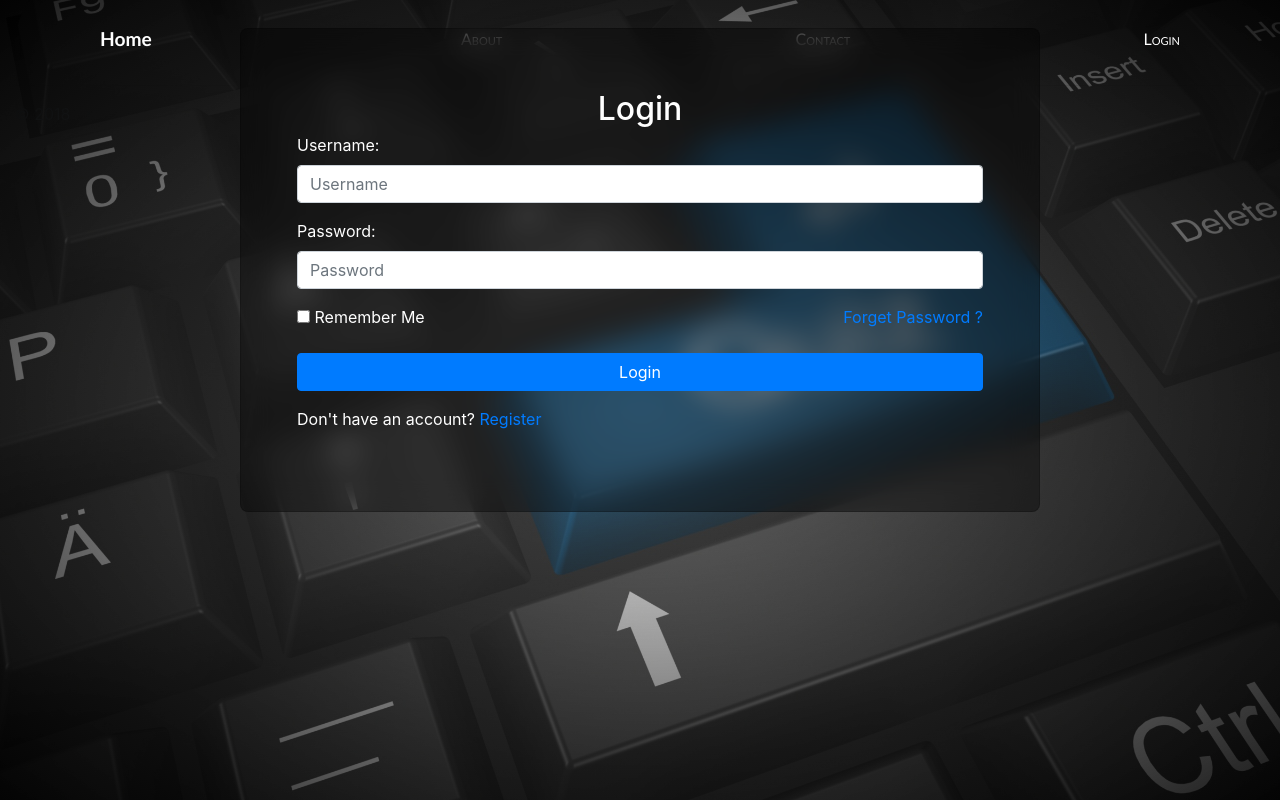
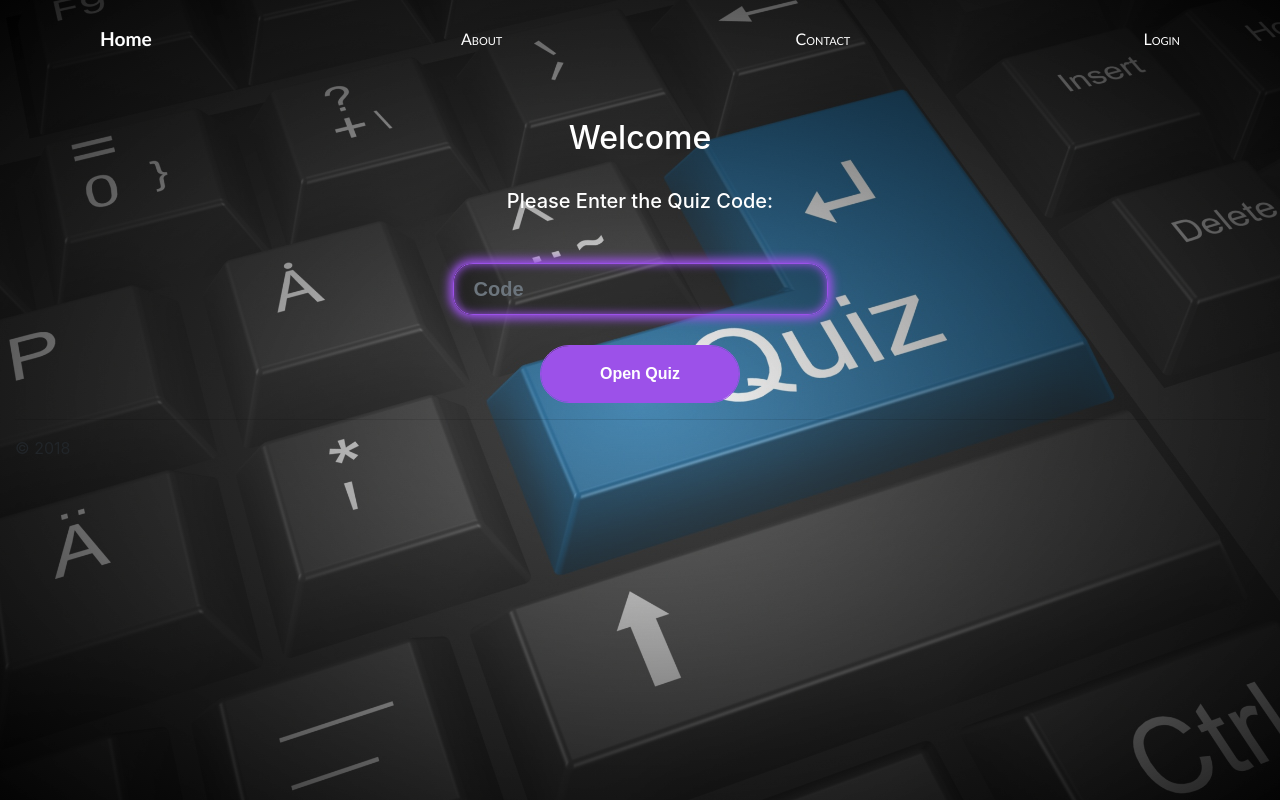
Before and after one commit to Nisheshg5/Quiz-WebApp-With-Flask-Python, a Flask app: page / in a window 1280 px wide. Run offline with Flask 2, Linux system fonts and the light colour scheme; some libraries are stand-ins or nearby versions.

Commit message:
Created home page

```diff
--- a/static/css/site.css
+++ b/static/css/site.css
@@ -8,13 +8,58 @@ body {
 
 body::before {
     content: "";
-    position: absolute;
+    position: fixed;
+    display: block;
+    z-index: -1;
+    top: 0;
     width: 100vw;
     height: 100vh;
     background: radial-gradient(rgba(255, 255, 255, 0.2), rgba(0, 0, 0, 0.9));
     /* background-image: linear-gradient(to right, rgba(0,0,0,0.5), rgba(255,255,255,0.2), rgba(0,0,0,0.5)); */
     background-size: cover;
     background-repeat: no-repeat;
+}
+
+.home_div {
+    margin: 0 auto;
+    width: 30%;
+    text-align: center;
+    color: white;
+    margin-top: 50px;
+}
+
+.quiz_form input[type='text'] {
+    margin-top: 50px;
+    margin-bottom: 30px;
+    padding: 10px 20px 10px 20px;
+    border-radius: 1em;
+    background-color: rgba(0, 0, 0, 0.2);
+    font-family: 'Montserrat', sans-serif;
+    font-weight: 700;
+    border-color: #9c51e9;
+    color: #fff;
+    box-shadow: 0 0 10px 0 #9c51e9 inset, 0 0 10px 4px #9c51e9;
+}
+
+.quiz_form input[type='submit'] {
+    text-align: center;
+    padding: 1em 3em;
+    border-radius: 2em;
+    min-width: 200px;
+    background-color: transparent;
+    font-family: 'Montserrat', sans-serif;
+    font-weight: 700;
+    border-color: #9c51e9;
+    color: #fff;
+    box-shadow: 0 0 40px 40px #9c51e9 inset, 0 0 0 0 #9c51e9;
+    -webkit-transition: all 150ms ease-in-out;
+    transition: all 150ms ease-in-out;
+}
+
+.quiz_form input[type='submit']:hover {
+    box-shadow: 0 0 10px 0 #9c51e9 inset, 0 0 10px 4px #9c51e9;
+    color: #fff;
+    outline: 0;
 }
 
 .message {
--- a/templates/home.html
+++ b/templates/home.html
@@ -3,7 +3,14 @@
 Home page
 {% endblock %}
 {% block content %}
-<div class=container-fluid>
+<div class="home_div">
+	<h2>Welcome</h2>
+	<br>
+	<h5>Please Enter the Quiz Code:</h5>
+	<form class="quiz_form" action="" method="post">
+		<input class="form-control form-control-lg" type="text" name="" id="" placeholder="Code">
+		<input class="btn third" type="submit" value="Open Quiz">
+	</form>
 
 </div>
 {% endblock %}
--- a/templates/layout.html
+++ b/templates/layout.html
@@ -5,6 +5,7 @@
     <meta charset="utf-8" />
     <title>{% block title %}{% endblock %}</title>
     <link rel="stylesheet" href="https://maxcdn.bootstrapcdn.com/bootstrap/4.0.0/css/bootstrap.min.css">
+    <link rel="stylesheet" href="https://cdnjs.cloudflare.com/ajax/libs/font-awesome/5.15.2/css/all.min.css">
     <link rel="stylesheet" type="text/css" href="{{ url_for('static', filename='css/site.css')}}" />
     <link rel="stylesheet" type="text/css" href="{{ url_for('static', filename='css/form.css')}}" />
 
@@ -18,7 +19,7 @@
         <a href="#loginModal" class="navbar-item" data-toggle="modal">Login</a>
     </div>
 
-    <div class="modal fade show" id="loginModal" style="display: block">
+    <div class="modal fade show" id="loginModal" style="display: none">
         <div class="modal-dialog modal-dialog-centere modal-lg">
             <div class="modal-content">
                 <!-- Modal body -->
@@ -31,7 +32,8 @@
                         </div>
                         <div class="form-group">
                             <label for="password" class="control-label">Password:</label>
-                        <input type="password" name="password" placeholder="Password" class="form-control" required="">
+                            <input type="password" name="password" placeholder="Password" class="form-control"
+                                required="">
                         </div>
                         <div class="form-group">
                             <div class="checkbox">
@@ -43,7 +45,8 @@
                             <input class="btn btn btn-primary btn-block" type="submit" value="Login">
                         </div>
                         <div class="form-group">
-                        <label class="control-label">Don't have an account? <a href="/register/">Register</a></label>
+                            <label class="control-label">Don't have an account? <a
+                                    href="/register/">Register</a></label>
                         </div>
                     </form>
                 </div>
@@ -64,6 +67,7 @@
     <script src="https://code.jquery.com/jquery-3.2.1.slim.min.js"></script>
     <script src="https://cdnjs.cloudflare.com/ajax/libs/popper.js/1.12.9/umd/popper.min.js"></script>
     <script src="https://maxcdn.bootstrapcdn.com/bootstrap/4.0.0/js/bootstrap.min.js"></script>
+    <script src="https://cdnjs.cloudflare.com/ajax/libs/font-awesome/5.15.2/js/all.min.js"></script>
 </body>
 
 </html>
```
Also changed, not shown: 1 other file. Lines whose indentation alone changed are shown as unchanged.
